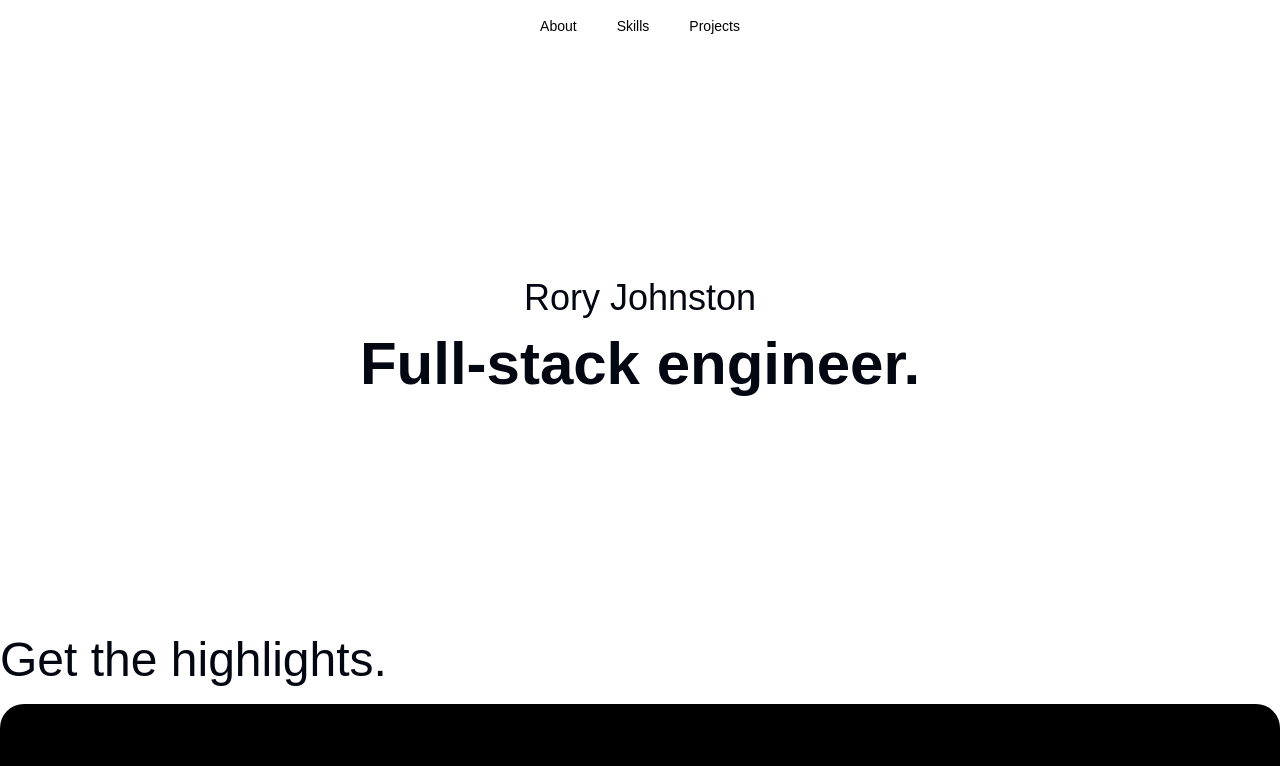
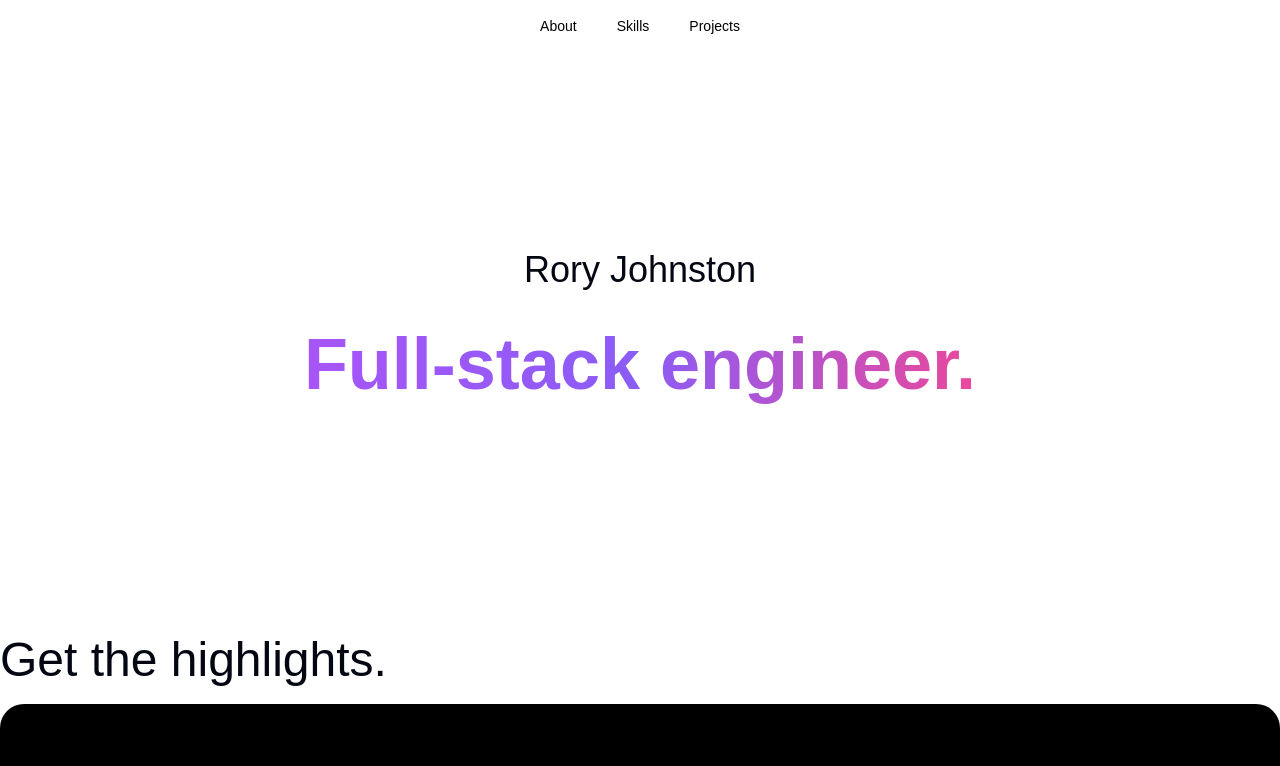
Before and after one commit to Rory-Johnston/rxry-dev, a React (Vite) app: page / in a window 1280 px wide. Shown: the top 766 px of the page. Built offline with nearby package versions, Linux system fonts and the light colour scheme; a web font is replaced by a local one.

Commit message:
fix(title): improved the title of the page

```diff
--- a/src/components/Header/Header.tsx
+++ b/src/components/Header/Header.tsx
@@ -1,8 +1,10 @@
 const Header = () => {
   return (
-    <div className="h-[600px] flex flex-col justify-center items-center text-gray-950 text-center">
+    <div className="h-[600px] flex flex-col justify-center items-center text-gray-950 text-center overflow-visible">
       <div className="text-4xl font-medium mb-4">Rory Johnston</div>
-      <div className="text-6xl font-semibold">Full-stack engineer.</div>
+      <div className="text-7xl font-semibold bg-clip-text text-transparent bg-gradient-to-r from-purple-500 via-violet-500 to-pink-500 leading-relaxed px-2">
+        Full-stack engineer.
+      </div>
     </div>
   );
 };
```
